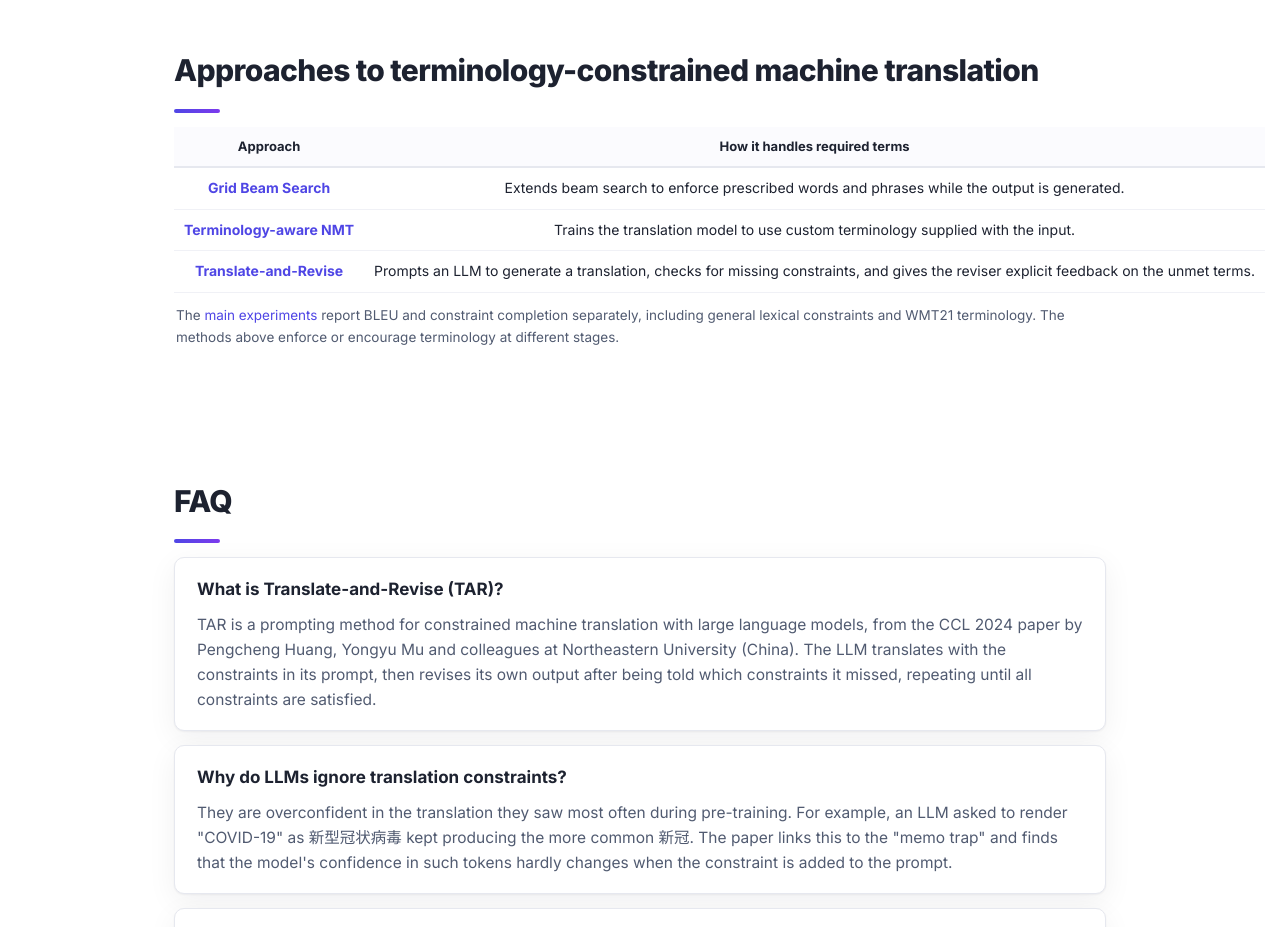
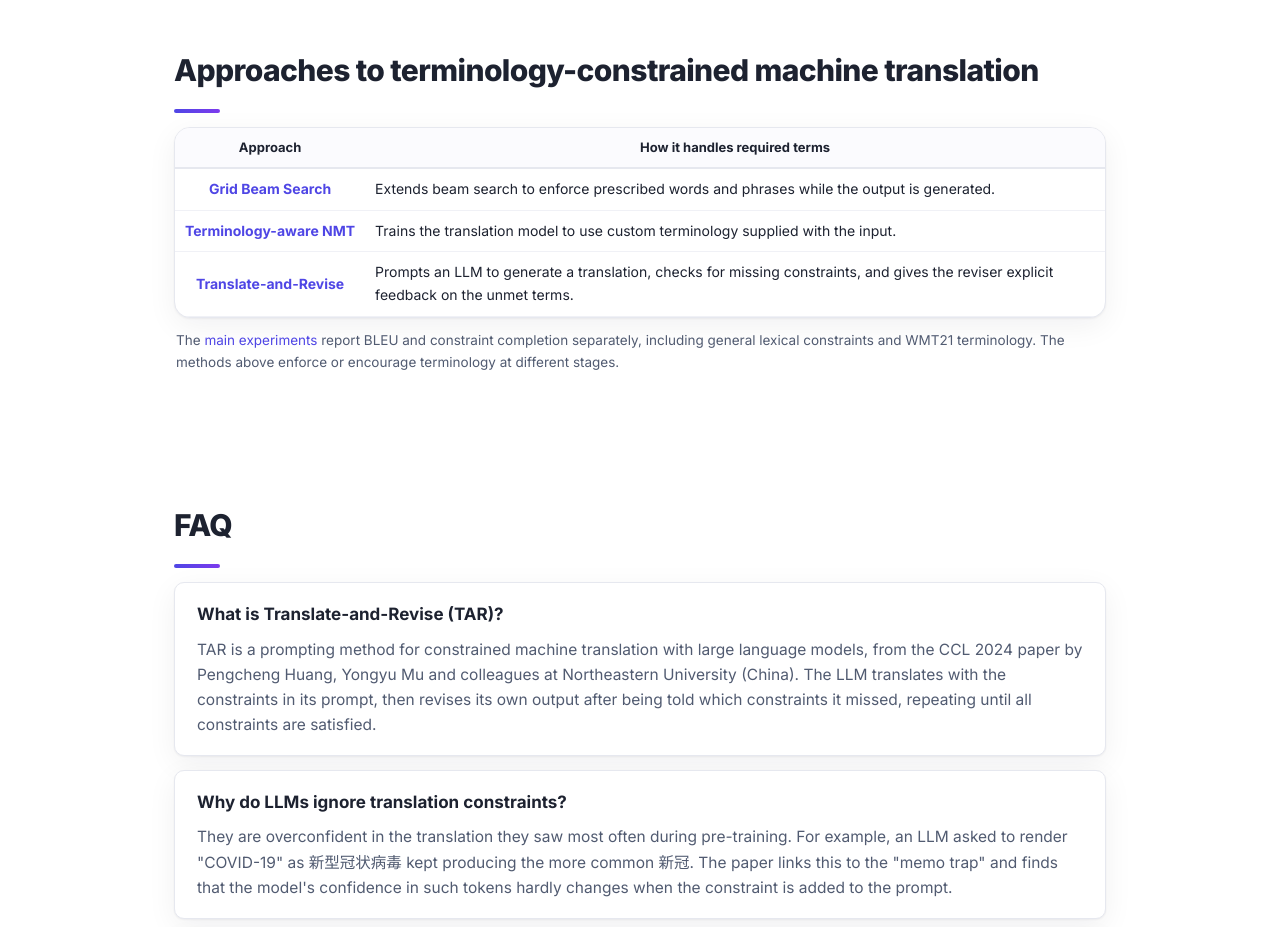
Before and after one commit to passionate11/Translate-and-Revise-project-page, a plain HTML site: page index.html in a window 1280 px wide. Shown: the part 9820-10747 px from the top of the page. Drawn offline with nearby package versions, Linux system fonts and the light colour scheme.

Commit message:
Use the existing responsive comparison table styling

```diff
--- a/index.html
+++ b/index.html
@@ -483,15 +483,15 @@ Revised translation result:</pre>
 <section class="section" id="terminology-comparison">
   <div class="container">
     <h2 class="kicker">Approaches to terminology-constrained machine translation</h2>
-    <div class="table-wrap">
-      <table class="rtab">
+    <div class="table-scroll">
+      <table class="rtab" style="min-width:0">
         <thead>
           <tr><th scope="col">Approach</th><th scope="col">How it handles required terms</th></tr>
         </thead>
         <tbody>
-          <tr><th scope="row"><a href="https://aclanthology.org/P17-1141/">Grid Beam Search</a></th><td>Extends beam search to enforce prescribed words and phrases while the output is generated.</td></tr>
-          <tr><th scope="row"><a href="https://aclanthology.org/P19-1294/">Terminology-aware NMT</a></th><td>Trains the translation model to use custom terminology supplied with the input.</td></tr>
-          <tr><th scope="row"><a href="https://aclanthology.org/2024.ccl-1.82/">Translate-and-Revise</a></th><td>Prompts an LLM to generate a translation, checks for missing constraints, and gives the reviser explicit feedback on the unmet terms.</td></tr>
+          <tr><th scope="row"><a href="https://aclanthology.org/P17-1141/">Grid Beam Search</a></th><td style="text-align:left;white-space:normal">Extends beam search to enforce prescribed words and phrases while the output is generated.</td></tr>
+          <tr><th scope="row"><a href="https://aclanthology.org/P19-1294/">Terminology-aware NMT</a></th><td style="text-align:left;white-space:normal">Trains the translation model to use custom terminology supplied with the input.</td></tr>
+          <tr><th scope="row"><a href="https://aclanthology.org/2024.ccl-1.82/">Translate-and-Revise</a></th><td style="text-align:left;white-space:normal">Prompts an LLM to generate a translation, checks for missing constraints, and gives the reviser explicit feedback on the unmet terms.</td></tr>
         </tbody>
       </table>
     </div>
```
